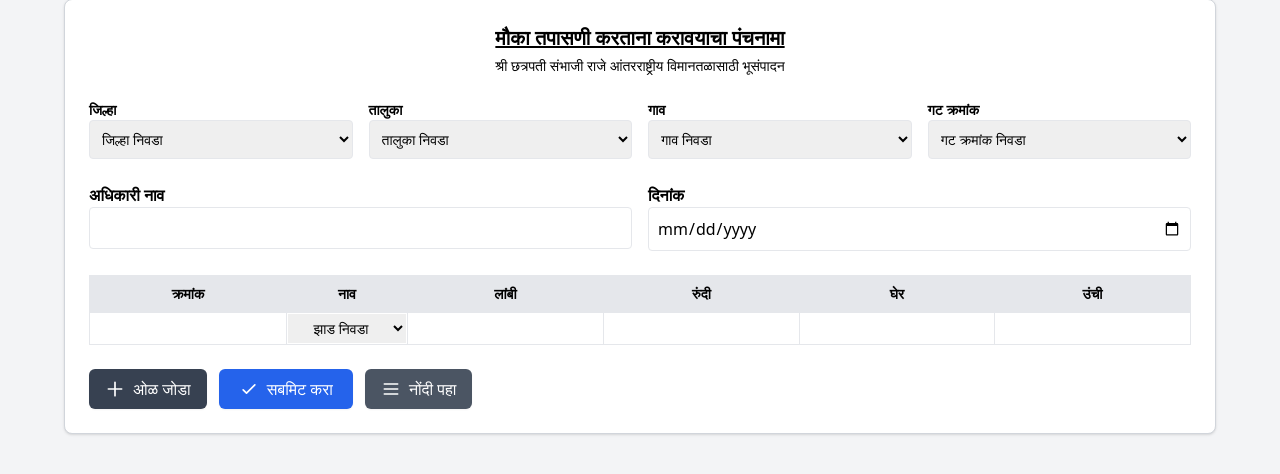
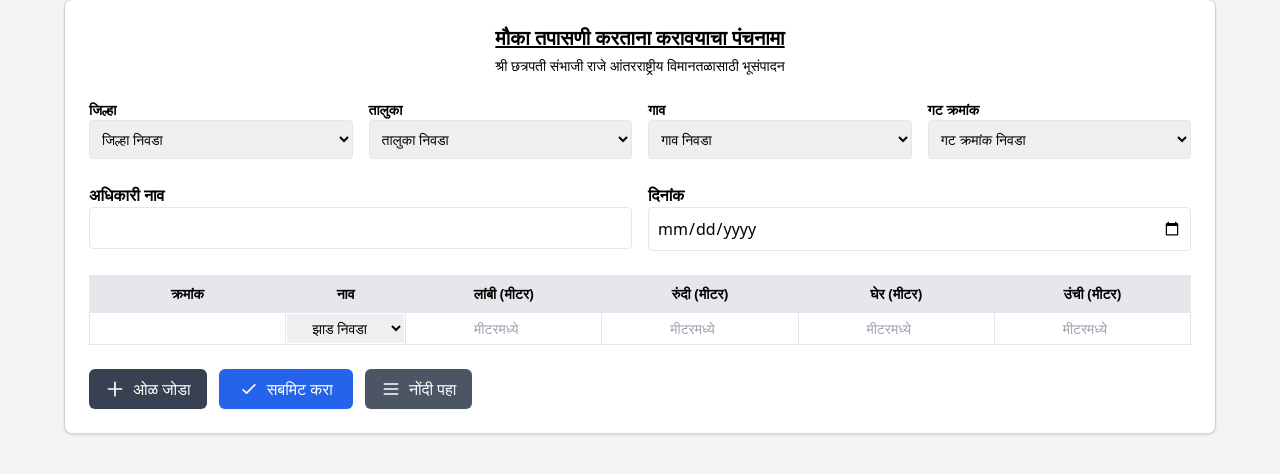
Before and after one commit to Rg-backend-megha-shinde/pap-purandar, a Django app: page /tools/inspection/ in a window 1280 px wide. Shown: the part 77-551 px from the top of the page. Run offline with Django 5.2, Linux system fonts and the light colour scheme; a user stored in the database is signed in; tables that the repository leaves empty hold one stand-in row (values such as "Sample post"); some libraries are stand-ins or nearby versions.

Commit message:
csv_issue_resolved

```diff
--- a/lmrs/app/templates/inspection_form.html
+++ b/lmrs/app/templates/inspection_form.html
@@ -77,10 +77,10 @@
                     <tr>
                         <th class="border p-2">क्रमांक</th>
                         <th class="border p-2">नाव</th>
-                        <th class="border p-2">लांबी</th>
-                        <th class="border p-2">रुंदी</th>
-                        <th class="border p-2">घेर</th>
-                        <th class="border p-2">उंची</th>
+                        <th class="border p-2">लांबी (मीटर)</th>
+                        <th class="border p-2">रुंदी (मीटर)</th>
+                        <th class="border p-2">घेर (मीटर)</th>
+                        <th class="border p-2">उंची (मीटर)</th>
                     </tr>
                 </thead>
 
@@ -95,16 +95,20 @@
                             </select>
                         </td>
                         <td class="border">
-                            <input name="length[]" class="w-full p-1 text-center">
+                            <input type="number" step="0.01" min="0" name="length[]" value="{{ tree.length }}"
+                                class="w-full p-1 text-center" placeholder="मीटरमध्ये">
                         </td>
                         <td class="border">
-                            <input name="width[]" class="w-full p-1 text-center">
+                            <input type="number" step="0.01" min="0" name="width[]" value="{{ tree.width }}"
+                                class="w-full p-1 text-center" placeholder="मीटरमध्ये">
                         </td>
                         <td class="border">
-                            <input name="girth[]" class="w-full p-1 text-center">
+                            <input type="number" step="0.01" min="0" name="girth[]" value="{{ tree.girth }}"
+                                class="w-full p-1 text-center" placeholder="मीटरमध्ये">
                         </td>
                         <td class="border">
-                            <input name="height[]" class="w-full p-1 text-center">
+                            <input type="number" step="0.01" min="0" name="height[]" value="{{ tree.height }}"
+                                class="w-full p-1 text-center" placeholder="मीटरमध्ये">
                         </td>
                     </tr>
                 </tbody>
@@ -264,16 +268,16 @@
             </select>
         </td>
         <td class="border">
-            <input name="length[]" class="w-full p-1 text-center">
+            <input type="number" step="0.01" min="0" name="length[]" class="w-full p-1 text-center" placeholder="मीटरमध्ये">
         </td>
         <td class="border">
-            <input name="width[]" class="w-full p-1 text-center">
+            <input type="number" step="0.01" min="0" name="width[]" class="w-full p-1 text-center" placeholder="मीटरमध्ये">
         </td>
         <td class="border">
-            <input name="girth[]" class="w-full p-1 text-center">
+            <input type="number" step="0.01" min="0" name="girth[]" class="w-full p-1 text-center" placeholder="मीटरमध्ये">
         </td>
         <td class="border">
-            <input name="height[]" class="w-full p-1 text-center">
+            <input type="number" step="0.01" min="0" name="height[]" class="w-full p-1 text-center" placeholder="मीटरमध्ये">
         </td>
     </tr>`;
 
--- a/lmrs/app/templates/inspection_list.html
+++ b/lmrs/app/templates/inspection_list.html
@@ -46,7 +46,7 @@
                     <td>{{ item.girth|default:"-" }}</td>
                     <td>{{ item.height|default:"-" }}</td>
                     <td>{{ item.inspection.user.username|default:"-" }}</td>
-                    <td style="white-space: nowrap; text-align: center;">
+                    <td style="white-space: nowrap; text-align: left;">
                         <a href="{% url 'edit_inspection' item.inspection.id %}"
                            title="Edit"
                            style="display:inline-flex; align-items:center; justify-content:center; width:32px; height:32px; background:#2563eb; color:white; border-radius:6px; margin-right:6px; text-decoration:none;">
--- a/lmrs/app/views.py
+++ b/lmrs/app/views.py
@@ -1855,12 +1855,12 @@ def edit_inspection(request, id):
 def download_all_inspections_csv(request):
     inspections = Inspection.objects.all().order_by('id')
 
-    response = HttpResponse(content_type='text/csv')
+    response = HttpResponse(content_type='text/csv; charset=utf-8-sig')
     response['Content-Disposition'] = 'attachment; filename="all_inspections.csv"'
+    response.write('\ufeff')  # Excel UTF-8 BOM fix
 
     writer = csv.writer(response)
 
-    # Header
     writer.writerow([
         'Inspection ID',
         'District',
@@ -1877,7 +1877,6 @@ def download_all_inspections_csv(request):
         'Height'
     ])
 
-    # Data
     for inspection in inspections:
         trees = TreeDetail.objects.filter(inspection=inspection)
 
@@ -1899,7 +1898,6 @@ def download_all_inspections_csv(request):
                     tree.height
                 ])
         else:
-            # If no tree data
             writer.writerow([
                 inspection.id,
                 inspection.district,
@@ -1908,7 +1906,12 @@ def download_all_inspections_csv(request):
                 inspection.gut_number,
                 inspection.officer,
                 inspection.date,
-                '', '', '', '', '', ''
+                '',
+                '',
+                '',
+                '',
+                '',
+                ''
             ])
 
     return response
```
